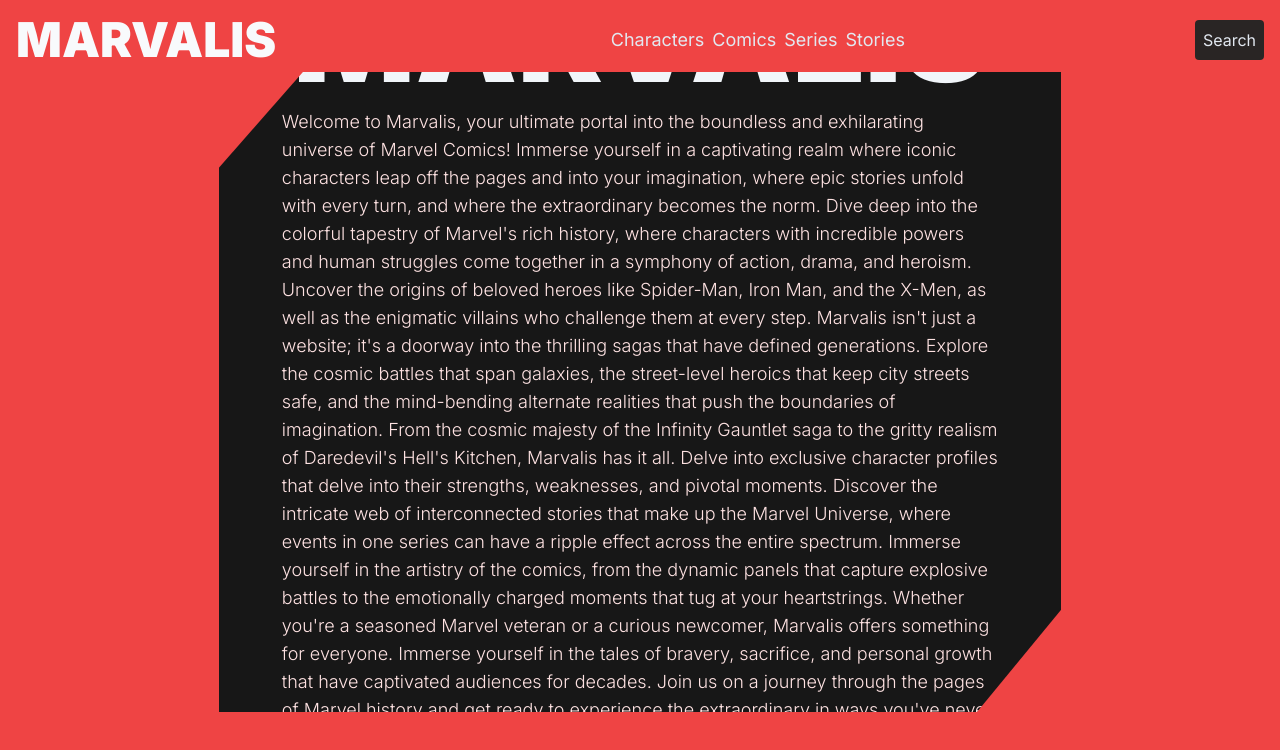
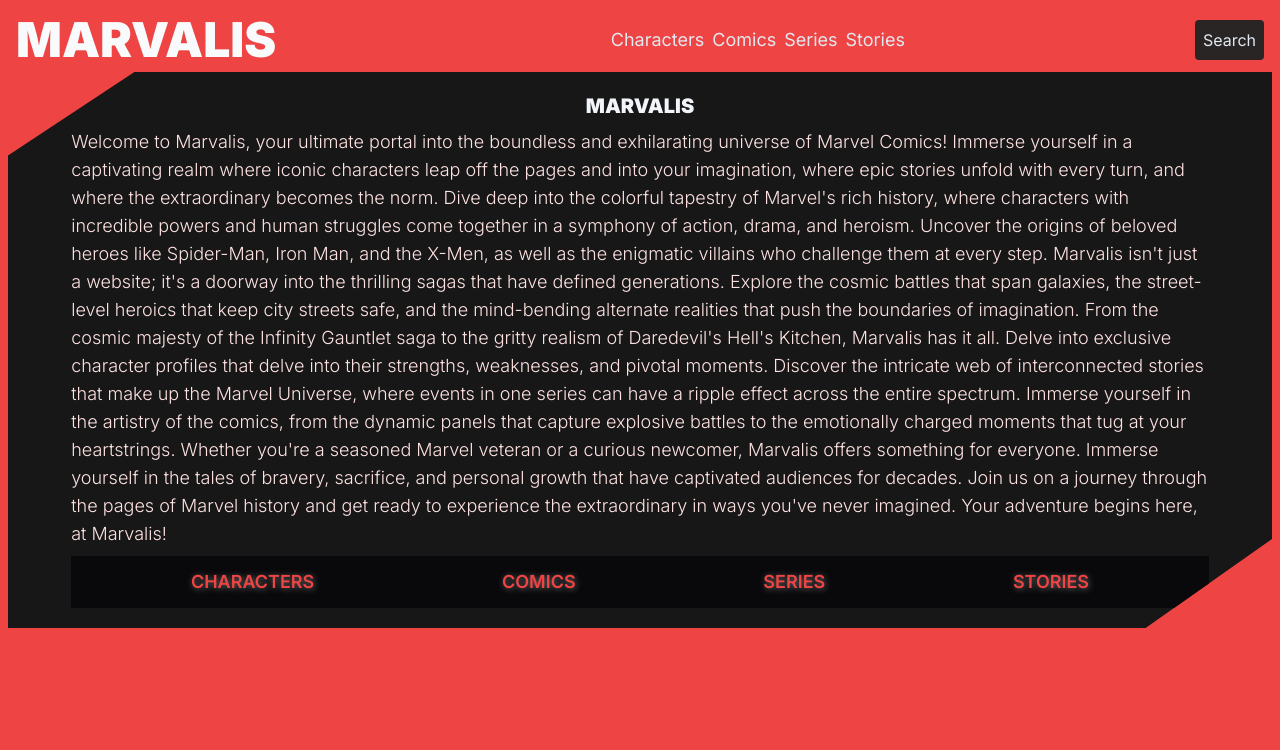
Before and after one commit to rahulc0dy/marvalis, a Next.js app: page / in a window 1280 px wide. Shown: the top 750 px of the page. Built offline with nearby package versions, Linux system fonts and the light colour scheme.

Commit message:
home reroute from logo

```diff
--- a/app/globals.css
+++ b/app/globals.css
@@ -3,7 +3,7 @@
 @tailwind utilities;
 
 .homepage-main {
-    height: 80vh;
+    /* height: 80vh; */
     padding-inline: 5%;
     -webkit-clip-path: polygon(
         10% 0,
--- a/app/page.js
+++ b/app/page.js
@@ -4,8 +4,8 @@
 
 export default function Home() {
     return (
-        <main className=" w-2/3 m-auto justify-center flex flex-col bg-neutral-900 text-slate-100 p-5 gap-2 homepage-main">
-            <Link className=" font-black text-9xl text-center" href={"/"}>
+        <main className=" max-w-7xl h-fit m-auto justify-center flex flex-col bg-neutral-900 text-slate-100 p-5 gap-2 homepage-main">
+            <Link className=" font-black text-xl text-center" href={"/"}>
                 MARVALIS
             </Link>
             <p className=" text-left font-light text-red-100 text-lg">
@@ -41,7 +41,7 @@
                 ready to experience the extraordinary in ways you&apos;ve never
                 imagined. Your adventure begins here, at Marvalis!
             </p>
-            <div className="flex w-full gap-1 justify-evenly bg-zinc-950 p-3 ">
+            <div className="flex w-full flex-wrap gap-20 justify-evenly bg-zinc-950 p-3">
                 <Link
                     href="/characters"
                     className=" text-red-500 font-semibold uppercase text-lg drop-shadow-[1px_1px_3px_rgba(200,200,200,.5)]">
```
